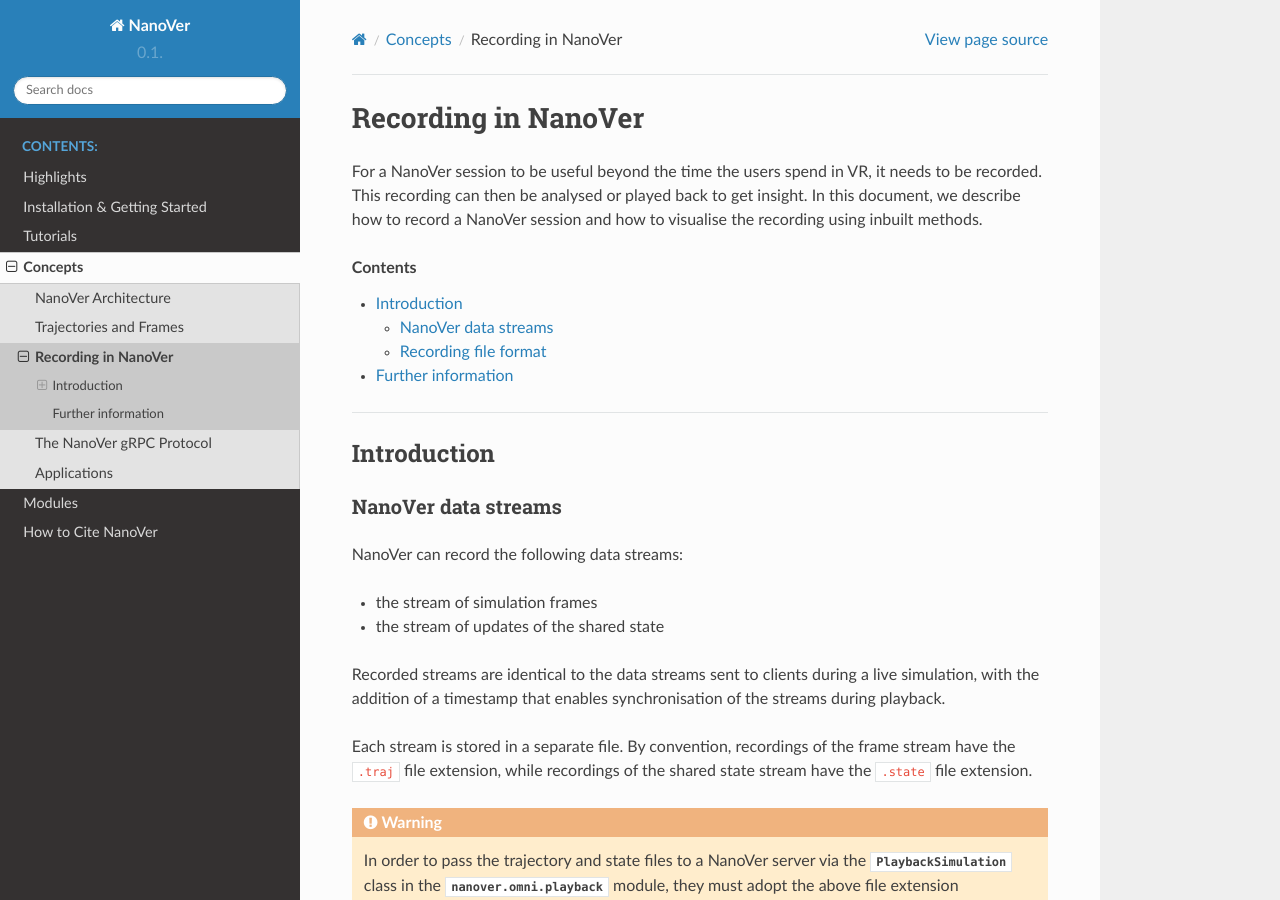
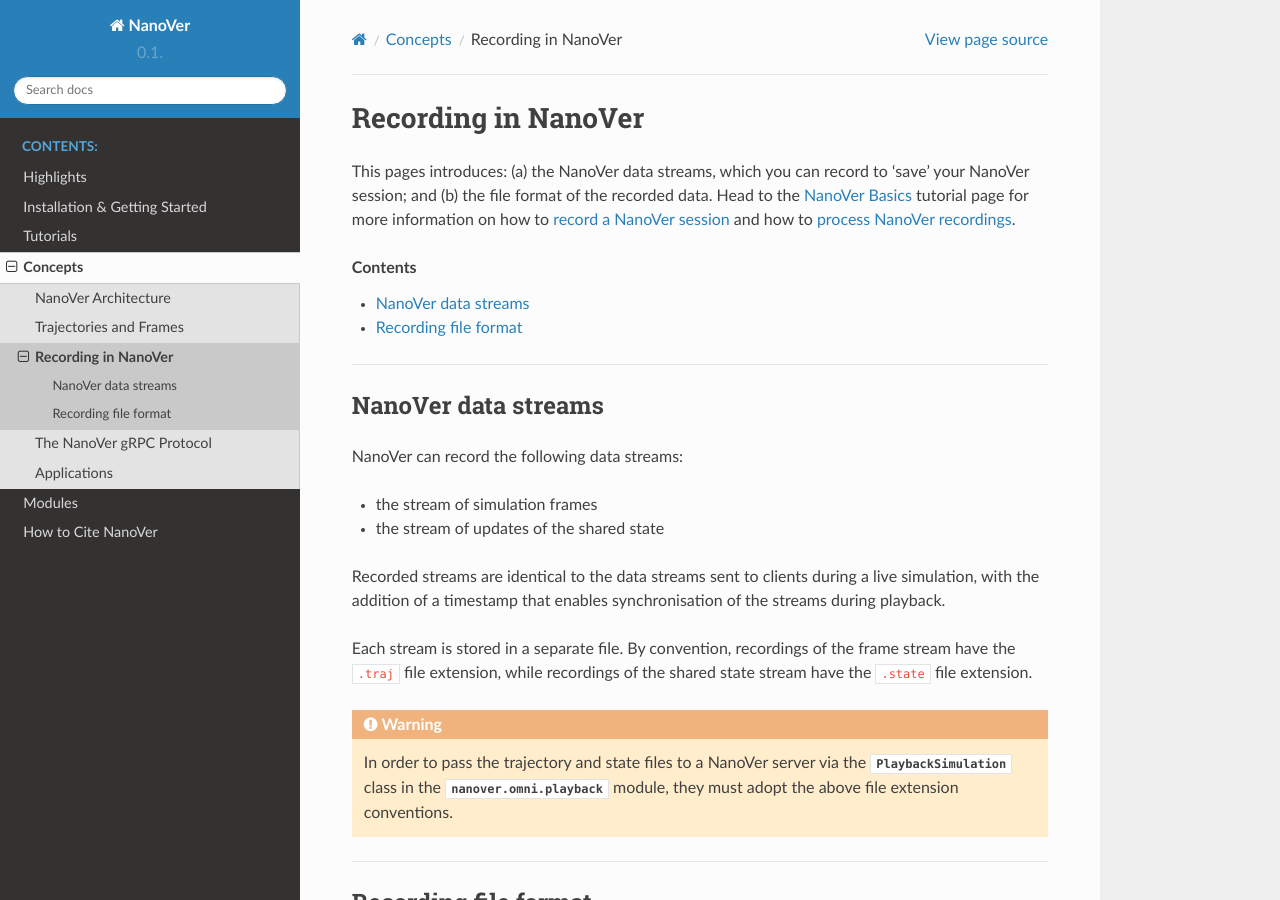
Before and after one commit to IRL2/nanover-docs, a Sphinx documentation site: the page built from source/concepts/recording.rst, in a window 1280 px wide and 900 px high. Built offline with Sphinx 7.4.7 and the Read the Docs theme 3.1.0, drawn with Linux system fonts in a browser that asks for light colours; pages that are not in the unit, such as notebooks, are missing from menus; the version number could not be read and is left out; some of the changed text lies outside the part shown.

Commit message:
Update wording and add clearer introductions

```diff
--- a/source/concepts/recording.rst
+++ b/source/concepts/recording.rst
@@ -2,10 +2,11 @@
 Recording in NanoVer
 ====================
 
-.. _Rust server: https://github.com/IRL2/nanover-server-rs
-
-For a NanoVer session to be useful beyond the time the users spend in VR, it needs to be recorded.
-This recording can then be analysed or played back to get insight. In this document, we describe how to record a NanoVer session and how to visualise the recording using inbuilt methods.
+This pages introduces: (a) the NanoVer data streams, which you can record to 'save' your NanoVer session; and (b) the
+file format of the recorded data.
+Head to the :ref:`basics` tutorial page for more information on how to
+:ref:`record a NanoVer session <basicsrecordingasession>` and how to
+:ref:`process NanoVer recordings <basicsprocessingnanoverrecordings>`.
 
 .. contents:: Contents
     :depth: 2
@@ -13,10 +14,7 @@ This recording can then be analysed or played back to get insight. In this docum
 
 ----
 
-############
-Introduction
-############
-
+####################
 NanoVer data streams
 ####################
 
@@ -40,6 +38,7 @@ while recordings of the shared state stream have the ``.state`` file extension.
 
 ----
 
+#####################
 Recording file format
 #####################
 
@@ -68,16 +67,4 @@ Each NanoVer recording file contains a header and a sequence of records:
           for instance because the server loaded a new simulation.
         * The **frame** itself: this is an instance of the :ref:`FrameData <traj-and-frames>` class.
 
-----
-
-###################
-Further information
-###################
-
-Go to :ref:`basics` for more information on:
-
-*  :ref:`Recording with NanoVer <basicsrecordingasession>`
-
-* :ref:`Processing NanoVer recordings <basicsprocessingnanoverrecordings>`
-
 |
```
Also changed, not shown: source/tutorials/basics.rst (+7 -0 lines).
